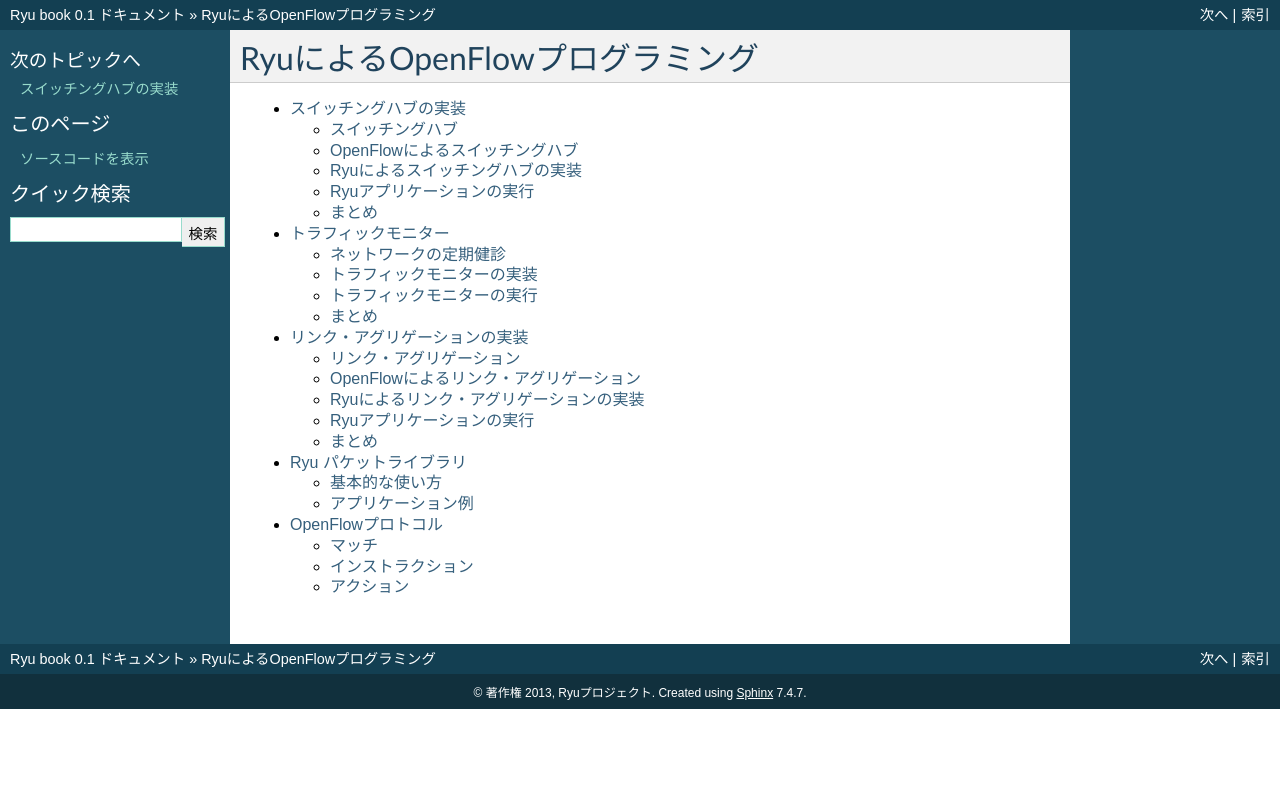
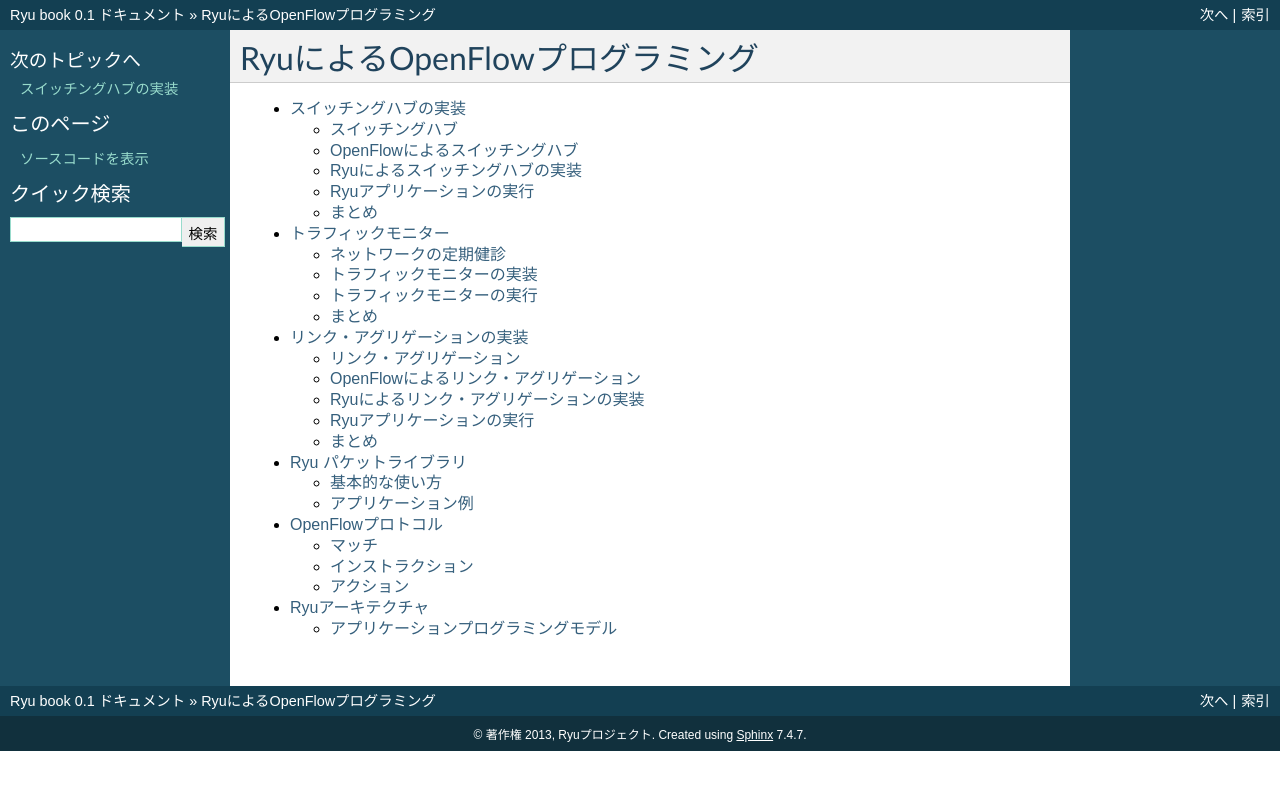
Before and after one commit to osrg/ryu-book, a Sphinx documentation site: the page built from ja/source/index.rst, in a window 1280 px wide. Shown: the top 790 px of the page. Built offline with Sphinx 7.4.7, drawn with Linux system fonts in a browser that asks for light colours; part of the change alters nothing that is shown.

Commit message:
application programming model

```diff
--- /dev/null
+++ b/ja/source/arch.rst
@@ -0,0 +1,72 @@
+Ryuアーキテクチャ
+=================
+
+..  XXX 前書き
+
+アプリケーションプログラミングモデル
+------------------------------------
+
+Ryuアプリケーションのプログラミングモデルを説明します。
+
+.. image:: images/arch/fig1.eps
+
+アプリケーション
+^^^^^^^^^^^^^^^^
+
+アプリケーションとはryu.base.app_manager.RyuAppを継承したクラスです。
+ユーザーロジックはアプリケーションとして記述します。
+
+..  XXX他の章への参照  例としてxxx章で紹介したyyy〜などがあります。
+
+イベント
+^^^^^^^^^^
+
+イベントとはryu.controller.event.EventBaseを継承したクラスの
+オブジェクトです。
+アプリケーション間の通信はイベントを送受信することで行ないます。
+
+イベントキュー
+^^^^^^^^^^^^^^
+
+各アプリケーションはイベント受信のためのキューを一つ持っています。
+
+スレッド
+^^^^^^^^
+
+Ryuはeventletを使用したマルチスレッドで動作します。
+スレッドは非プリエンプトですので、時間のかかる処理を行なう
+場合は注意が必要です。
+
+イベントループ
+""""""""""""""
+
+アプリケーションにつき一個のスレッドが自動的に作成されます。
+このスレッドはイベントループを実行します。
+イベントループは、イベントキューにイベントがあれば取り出し、
+対応するイベントハンドラ(後述)を呼び出します。
+
+追加のスレッド
+""""""""""""""
+
+hub.spawn関数を使用して追加のスレッドを作成し、アプリケーション固有の
+処理を行なうことができます。
+
+eventlet
+""""""""
+
+eventletの機能をアプリケーションから直接使用することもできますが、
+非推奨です。
+可能ならhubモジュールの提供するラッパーを使用するようにしてください。
+
+イベントハンドラ
+^^^^^^^^^^^^^^^^
+
+アプリケーションクラスのメソッドをryu.controller.handler.set_ev_cls
+デコレータで修飾することでイベントハンドラを定義できます。
+イベントハンドラは指定した種類のイベントが発生した際に、
+アプリケーションのイベントループから呼び出されます。
+
+..  XXX CONTEXTS
+..  XXX イベント種別
+..  XXX openflow message
+..  XXX ryu-managerなどの説明はどの章???
--- a/ja/source/index.rst
+++ b/ja/source/index.rst
@@ -14,3 +14,4 @@ RyuによるOpenFlowプログラミング
    link_aggregation.rst
    packet_lib.rst
    openflow_protocol.rst
+   arch.rst
```
Also changed, not shown: ja/source/images/arch/fig1.svg (added).
